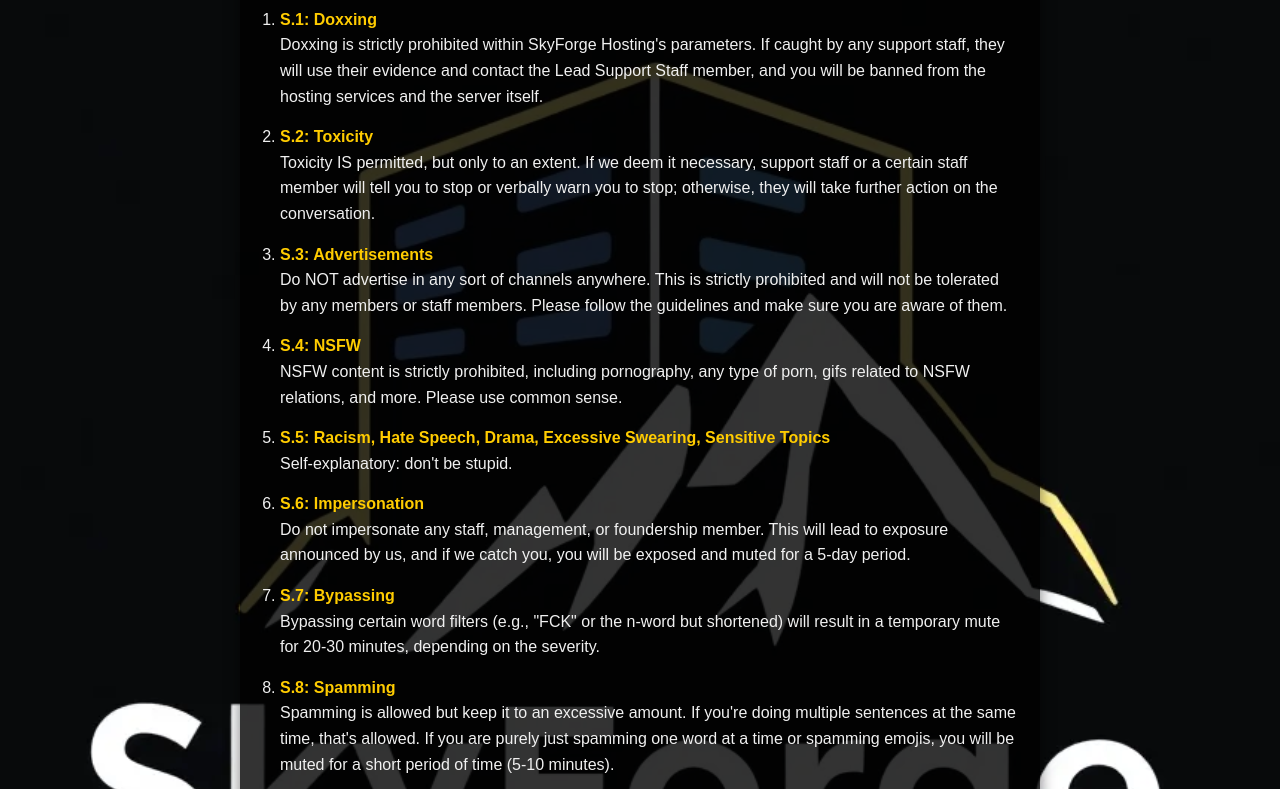
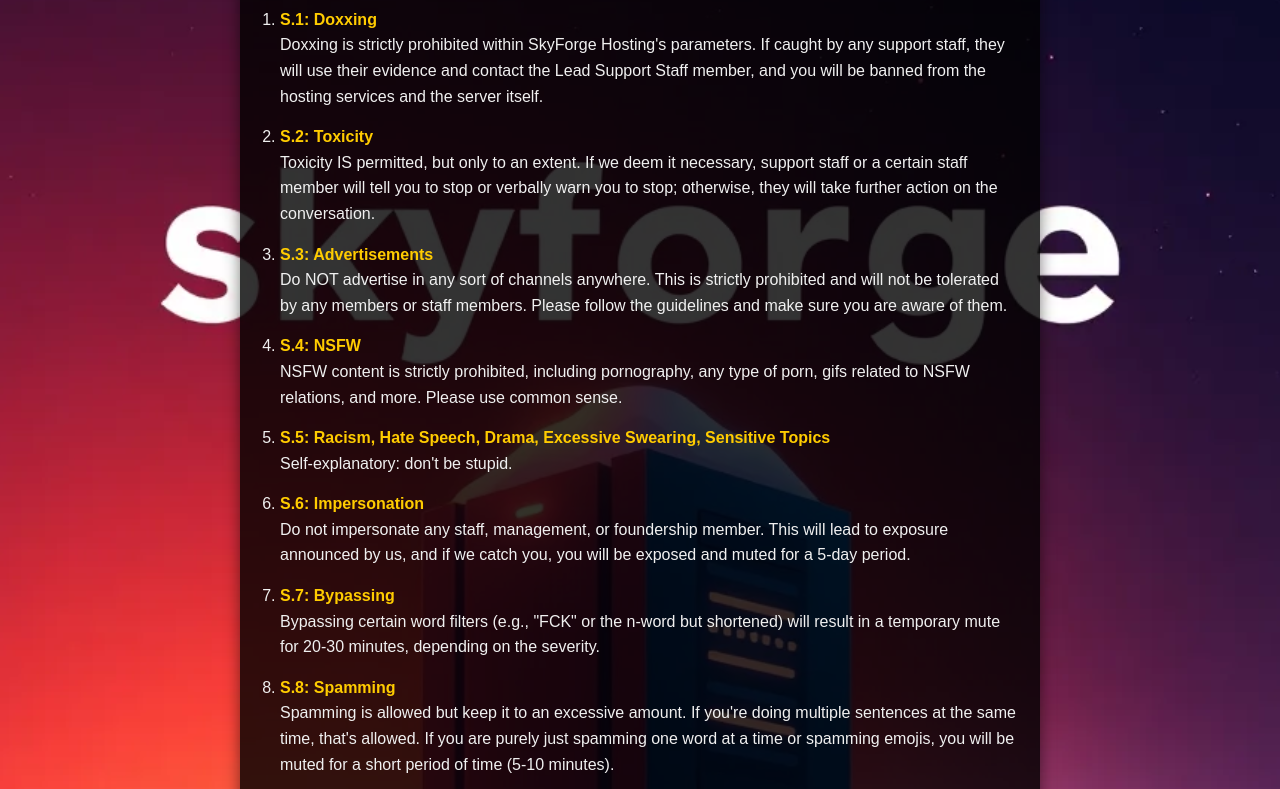
Before and after one commit to ethanissigmer/skyforgehosting, a plain HTML site: page rules.html in a window 1280 px wide. Shown: the part 272-1061 px from the top of the page. Drawn offline with Linux system fonts and the light colour scheme.

Commit message:
Update styles.css

```diff
--- a/styles.css
+++ b/styles.css
@@ -6,7 +6,7 @@
 
 body {
     font-family: 'Arial', sans-serif;
-    background-image: url('skyforgea.png'); /* Ensure this image is in the same directory */
+    background-image: url('skyforge.png'); /* Ensure this image is in the same directory */
     background-size: cover;
     background-position: center;
     color: #f0f0f0;
```
